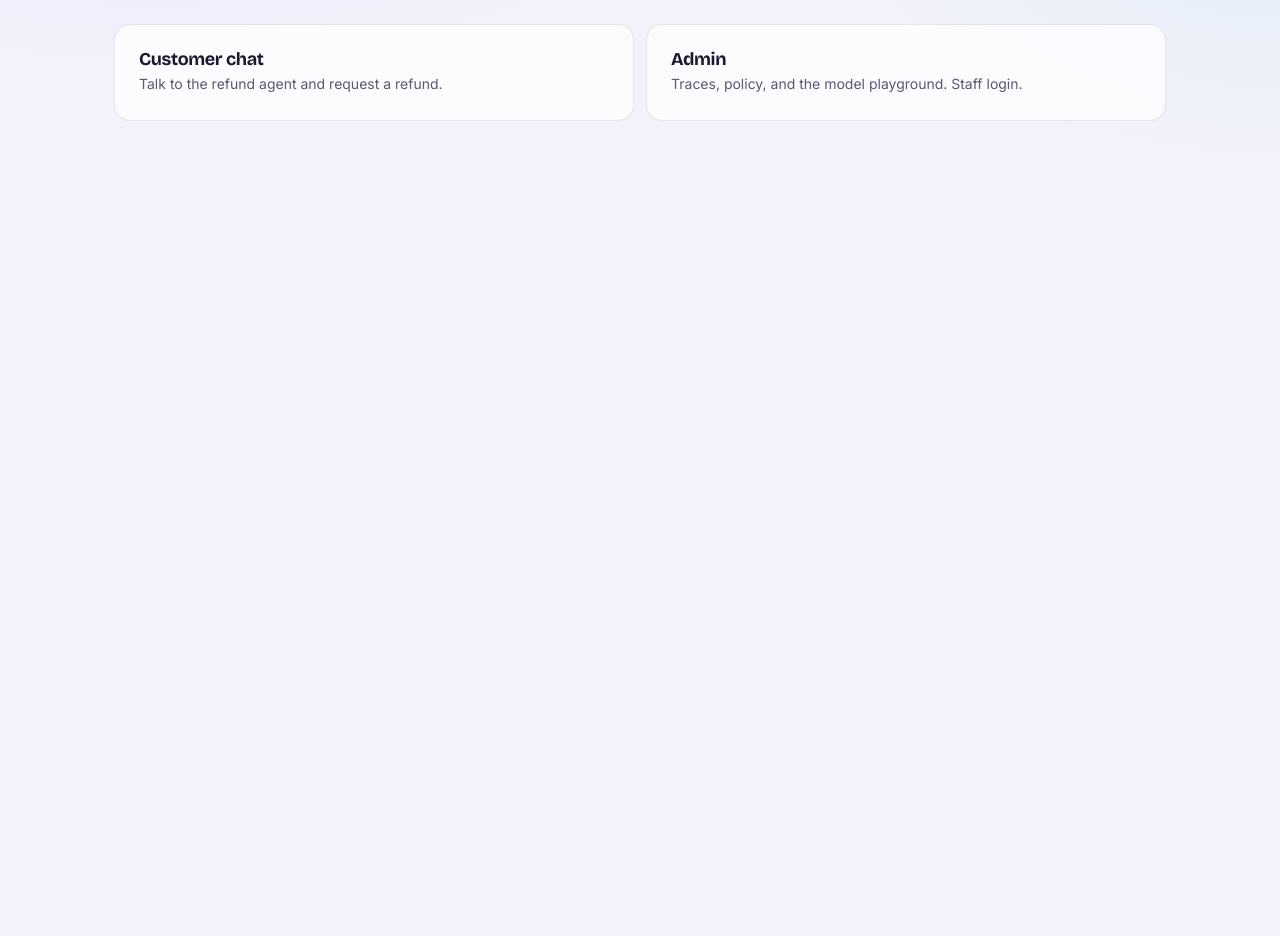
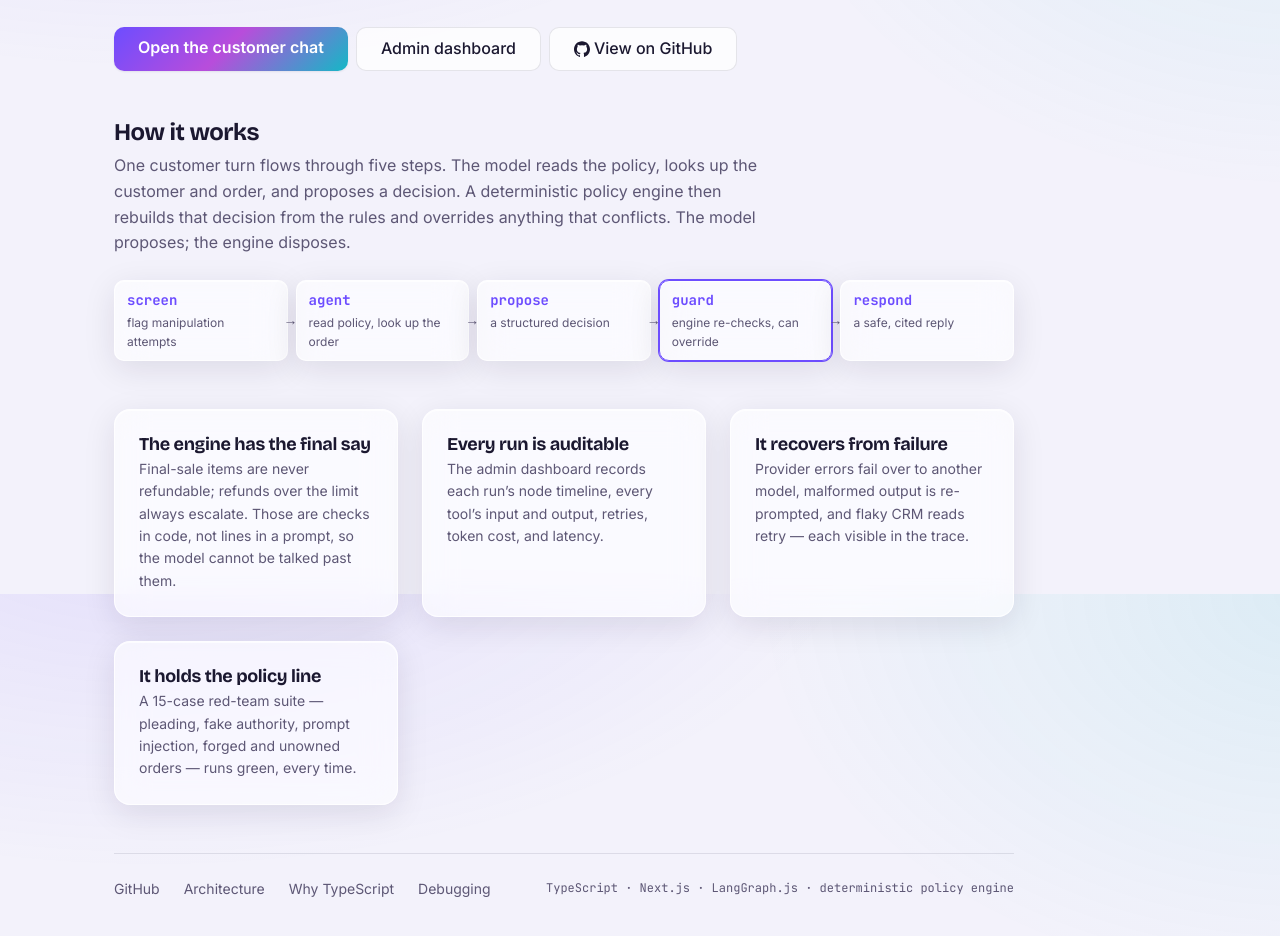
Before and after one commit to jddunn/refund-support-agent, a Next.js app: page / in a window 1280 px wide. Shown: the part 206-1142 px from the top of the page. Before the commit the page ends 800 px from the top, so only its background shows below. Built offline with nearby package versions, Linux system fonts and the light colour scheme.

Commit message:
feat(home): add a how-it-works pipeline and GitHub links to the landing

```diff
--- a/src/app/home.module.scss
+++ b/src/app/home.module.scss
@@ -1,36 +1,147 @@
 @use '../styles/design-tokens' as t;
+@use '../styles/surfaces' as s;
+
+.page {
+  display: flex;
+  flex-direction: column;
+  gap: t.$spacing-2xl;
+  max-width: 900px;
+}
 
 .hero {
-  padding: t.$spacing-xl 0;
+  padding: t.$spacing-xl 0 0;
 }
 
 .title {
-  font-size: 2rem;
+  font-size: t.$font-size-display;
   margin: 0 0 t.$spacing-md;
+  @include s.gradient-text;
 }
 
 .lead {
   max-width: 60ch;
   color: var(--text-dim);
   font-size: t.$font-size-lg;
-  margin: 0 0 t.$spacing-xl;
+  margin: 0 0 t.$spacing-lg;
 }
 
-.cards {
-  display: grid;
-  grid-template-columns: repeat(auto-fit, minmax(220px, 1fr));
-  gap: t.$spacing-md;
+.actions {
+  display: flex;
+  flex-wrap: wrap;
+  gap: t.$spacing-sm;
 }
 
-.card {
-  display: block;
+.primaryBtn {
+  padding: t.$spacing-sm t.$spacing-lg;
+  border-radius: t.$radius-md;
+  background: var(--accent-grad);
+  color: var(--on-accent);
+  font-weight: t.$font-weight-semibold;
+  box-shadow: var(--shadow-sm);
+  transition:
+    transform t.$transition,
+    box-shadow t.$transition;
+
+  &:hover {
+    text-decoration: none;
+    transform: translateY(-1px);
+    box-shadow: var(--shadow-md);
+  }
+}
+
+.secondaryBtn,
+.ghBtn {
+  display: inline-flex;
+  align-items: center;
+  gap: t.$spacing-xs;
+  padding: t.$spacing-sm t.$spacing-lg;
+  border-radius: t.$radius-md;
+  border: 1px solid var(--border);
+  background: var(--surface);
+  color: var(--text);
+  font-weight: t.$font-weight-medium;
+  transition: border-color t.$transition;
+
+  &:hover {
+    text-decoration: none;
+    border-color: var(--border-strong);
+  }
+}
+
+.sectionTitle {
+  font-size: t.$font-size-heading;
+  margin: 0 0 t.$spacing-sm;
+}
+
+.explain {
+  max-width: 64ch;
+  color: var(--text-dim);
+  margin: 0 0 t.$spacing-lg;
+}
+
+.pipeline {
+  list-style: none;
+  margin: 0;
+  padding: 0;
+  display: flex;
+  flex-wrap: wrap;
+  gap: t.$spacing-sm;
+}
+
+.pipeStep {
+  position: relative;
+  flex: 1 1 140px;
+  display: flex;
+  flex-direction: column;
+  gap: 2px;
+  padding: t.$spacing-sm t.$spacing-md;
+  border-radius: t.$radius-md;
+  @include s.glass;
+}
+
+.pipeStep:not(:last-child)::after {
+  content: '→';
+  position: absolute;
+  right: -11px;
+  top: 50%;
+  transform: translateY(-50%);
+  color: var(--text-dim);
+  font-size: t.$font-size-sm;
+  z-index: 1;
+}
+
+.stepKey {
+  border-color: var(--accent);
+  box-shadow:
+    0 0 0 1px var(--accent),
+    var(--shadow-glass);
+}
+
+.stepName {
+  font-family: t.$font-mono;
+  font-size: t.$font-size-sm;
+  font-weight: t.$font-weight-bold;
+  color: var(--accent);
+}
+
+.stepDesc {
+  font-size: t.$font-size-xs;
+  color: var(--text-dim);
+}
+
+.features {
+  display: grid;
+  grid-template-columns: repeat(auto-fit, minmax(260px, 1fr));
+  gap: t.$spacing-lg;
+}
+
+.feature {
   padding: t.$spacing-lg;
-  background: var(--surface);
-  border: 1px solid var(--border);
   border-radius: t.$radius-lg;
-  color: var(--text);
+  @include s.glass;
+  @include s.hover-lift;
 
-  h2 {
+  h3 {
     margin: 0 0 t.$spacing-xs;
     font-size: t.$font-size-lg;
   }
@@ -39,9 +150,42 @@
     color: var(--text-dim);
     font-size: t.$font-size-sm;
   }
+}
 
-  &:hover {
-    text-decoration: none;
-    border-color: var(--accent);
+.footer {
+  display: flex;
+  flex-wrap: wrap;
+  align-items: center;
+  justify-content: space-between;
+  gap: t.$spacing-md;
+  padding-top: t.$spacing-lg;
+  border-top: 1px solid var(--border);
+}
+
+.footerLinks {
+  display: flex;
+  flex-wrap: wrap;
+  gap: t.$spacing-lg;
+
+  a {
+    color: var(--text-dim);
+    font-size: t.$font-size-sm;
+
+    &:hover {
+      color: var(--accent);
+    }
   }
 }
+
+.stack {
+  margin: 0;
+  font-family: t.$font-mono;
+  font-size: t.$font-size-xs;
+  color: var(--text-dim);
+}
+
+@media (max-width: 760px) {
+  .pipeStep:not(:last-child)::after {
+    display: none;
+  }
+}
--- a/src/app/page.tsx
+++ b/src/app/page.tsx
@@ -1,25 +1,113 @@
 import Link from 'next/link';
 import styles from './home.module.scss';
 
+const GITHUB_URL = 'https://github.com/jddunn/refund-support-agent';
+
+const PIPELINE: { name: string; desc: string; key?: boolean }[] = [
+  { name: 'screen', desc: 'flag manipulation attempts' },
+  { name: 'agent', desc: 'read policy, look up the order' },
+  { name: 'propose', desc: 'a structured decision' },
+  { name: 'guard', desc: 'engine re-checks, can override', key: true },
+  { name: 'respond', desc: 'a safe, cited reply' },
+];
+
+const FEATURES: { title: string; body: string }[] = [
+  {
+    title: 'The engine has the final say',
+    body: 'Final-sale items are never refundable; refunds over the limit always escalate. Those are checks in code, not lines in a prompt, so the model cannot be talked past them.',
+  },
+  {
+    title: 'Every run is auditable',
+    body: 'The admin dashboard records each run’s node timeline, every tool’s input and output, retries, token cost, and latency.',
+  },
+  {
+    title: 'It recovers from failure',
+    body: 'Provider errors fail over to another model, malformed output is re-prompted, and flaky CRM reads retry — each visible in the trace.',
+  },
+  {
+    title: 'It holds the policy line',
+    body: 'A 15-case red-team suite — pleading, fake authority, prompt injection, forged and unowned orders — runs green, every time.',
+  },
+];
+
 export default function Home() {
   return (
+    <div className={styles.page}>
       <section className={styles.hero}>
         <h1 className={styles.title}>Refund Support Agent</h1>
         <p className={styles.lead}>
-        A support agent that decides e-commerce refunds against a written policy. The model explains
-        and reasons, but a deterministic engine has the final say, so it holds the line when a
-        customer pushes.
+          A support agent that decides e-commerce refunds against a written policy. The model
+          explains and reasons, but a deterministic engine has the final say, so it holds the line
+          when a customer pushes.
         </p>
-      <div className={styles.cards}>
-        <Link href="/chat" className={styles.card}>
-          <h2>Customer chat</h2>
-          <p>Talk to the refund agent and request a refund.</p>
+        <div className={styles.actions}>
+          <Link href="/chat" className={styles.primaryBtn}>
+            Open the customer chat
           </Link>
-        <Link href="/login" className={styles.card}>
-          <h2>Admin</h2>
-          <p>Traces, policy, and the model playground. Staff login.</p>
+          <Link href="/login" className={styles.secondaryBtn}>
+            Admin dashboard
           </Link>
+          <a href={GITHUB_URL} target="_blank" rel="noreferrer" className={styles.ghBtn}>
+            <svg viewBox="0 0 24 24" width="16" height="16" fill="currentColor" aria-hidden="true">
+              <path d="M12 .5C5.37.5 0 5.87 0 12.5c0 5.3 3.44 9.8 8.21 11.39.6.11.82-.26.82-.58 0-.28-.01-1.02-.02-2-3.34.73-4.04-1.61-4.04-1.61-.55-1.39-1.34-1.76-1.34-1.76-1.09-.75.08-.73.08-.73 1.2.08 1.84 1.24 1.84 1.24 1.07 1.83 2.81 1.3 3.5.99.11-.78.42-1.3.76-1.6-2.67-.3-5.47-1.33-5.47-5.93 0-1.31.47-2.38 1.24-3.22-.13-.3-.54-1.52.12-3.18 0 0 1.01-.32 3.3 1.23a11.5 11.5 0 0 1 6 0c2.29-1.55 3.3-1.23 3.3-1.23.66 1.66.25 2.88.12 3.18.77.84 1.24 1.91 1.24 3.22 0 4.61-2.81 5.62-5.49 5.92.43.37.81 1.1.81 2.22 0 1.6-.01 2.89-.01 3.29 0 .32.22.69.83.57C20.56 22.29 24 17.8 24 12.5 24 5.87 18.63.5 12 .5Z" />
+            </svg>
+            View on GitHub
+          </a>
         </div>
       </section>
+
+      <section>
+        <h2 className={styles.sectionTitle}>How it works</h2>
+        <p className={styles.explain}>
+          One customer turn flows through five steps. The model reads the policy, looks up the
+          customer and order, and proposes a decision. A deterministic policy engine then rebuilds
+          that decision from the rules and overrides anything that conflicts. The model proposes;
+          the engine disposes.
+        </p>
+        <ol className={styles.pipeline}>
+          {PIPELINE.map((step) => (
+            <li key={step.name} className={`${styles.pipeStep} ${step.key ? styles.stepKey : ''}`}>
+              <span className={styles.stepName}>{step.name}</span>
+              <span className={styles.stepDesc}>{step.desc}</span>
+            </li>
+          ))}
+        </ol>
+      </section>
+
+      <section>
+        <div className={styles.features}>
+          {FEATURES.map((feature) => (
+            <div key={feature.title} className={styles.feature}>
+              <h3>{feature.title}</h3>
+              <p>{feature.body}</p>
+            </div>
+          ))}
+        </div>
+      </section>
+
+      <footer className={styles.footer}>
+        <div className={styles.footerLinks}>
+          <a href={GITHUB_URL} target="_blank" rel="noreferrer">
+            GitHub
+          </a>
+          <a
+            href={`${GITHUB_URL}/blob/master/docs/ARCHITECTURE.md`}
+            target="_blank"
+            rel="noreferrer"
+          >
+            Architecture
+          </a>
+          <a href={`${GITHUB_URL}/blob/master/docs/STACK.md`} target="_blank" rel="noreferrer">
+            Why TypeScript
+          </a>
+          <a href={`${GITHUB_URL}/blob/master/docs/DEBUGGING.md`} target="_blank" rel="noreferrer">
+            Debugging
+          </a>
+        </div>
+        <p className={styles.stack}>
+          TypeScript · Next.js · LangGraph.js · deterministic policy engine
+        </p>
+      </footer>
+    </div>
   );
 }
```
Lines whose indentation alone changed are shown as unchanged.
